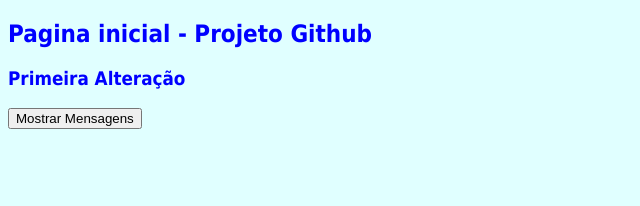
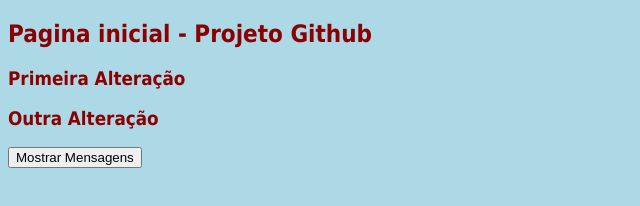
Before and after one commit to AvtEstudos/javaavancado-github, a plain HTML site: page index.html in a window 1280 px wide. Shown: the whole page, without its empty margins (0-640 px from the left). Drawn offline with Linux system fonts and the light colour scheme.

Commit message:
Mudanças do colaborador

```diff
--- a/estilos.css
+++ b/estilos.css
@@ -1,8 +1,8 @@
 h2, h3 {
 	font-family: Tahoma;
-	color: blue;
+	color: darkred;
 }
 
 body {
-	background-color: lightcyan;
+	background-color: lightblue;
 }
--- a/funcoes.js
+++ b/funcoes.js
@@ -1,5 +1,6 @@
 function mostrar(){
-	alert('Mensagem Github');
+	alert('Mensagem Github atualizada');
+	alert('Só mais uma pra testar...');
 }
 
 var btn = document.getElementById("botao");
--- a/index.html
+++ b/index.html
@@ -7,6 +7,7 @@
 	<body>
 		<h2>Pagina inicial - Projeto Github</h2>
 		<h3>Primeira Alteração</h3>
+		<h3>Outra Alteração</h3>
 		<input type="button" id="botao" value="Mostrar Mensagens" />
 		<script src="funcoes.js"></script>
 	</body>
```
